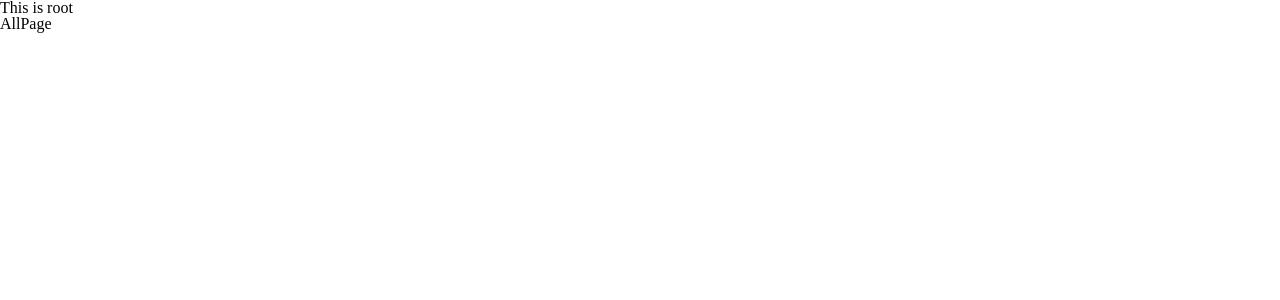
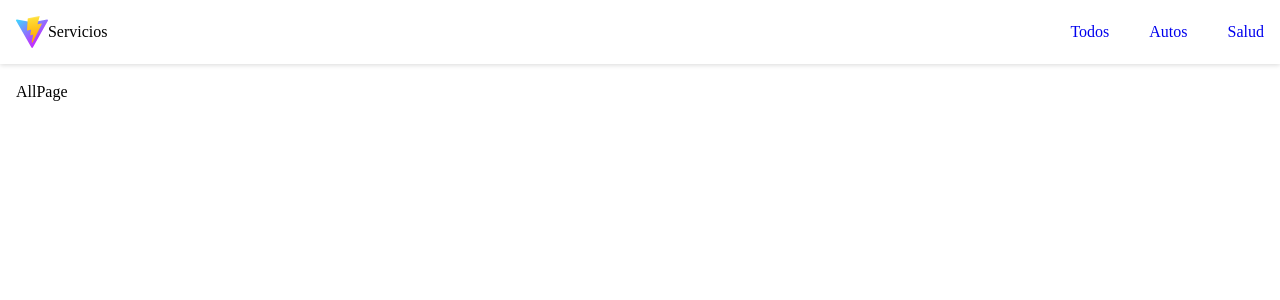
Before and after one commit to Aireck2/solera-challengue, a React (Vite) app: page / in a window 1280 px wide. Shown: the top 300 px of the page. Built offline with nearby package versions, Linux system fonts and the light colour scheme.

Commit message:
chore: add layout to root page (#1)

```diff
--- a/src/pages/Root/Root.tsx
+++ b/src/pages/Root/Root.tsx
@@ -1,10 +1,15 @@
 import { Outlet } from "react-router";
+
+import { Layout } from "@/components/layouts";
+
 const Root = () => {
   return (
-    <div>
-      <p>This is root</p>
-      <Outlet />
-    </div>
+    <>
+      <Layout.Navbar />
+      <Layout>
+        <Outlet />
+      </Layout>
+    </>
   );
 };
 export default Root;
```
